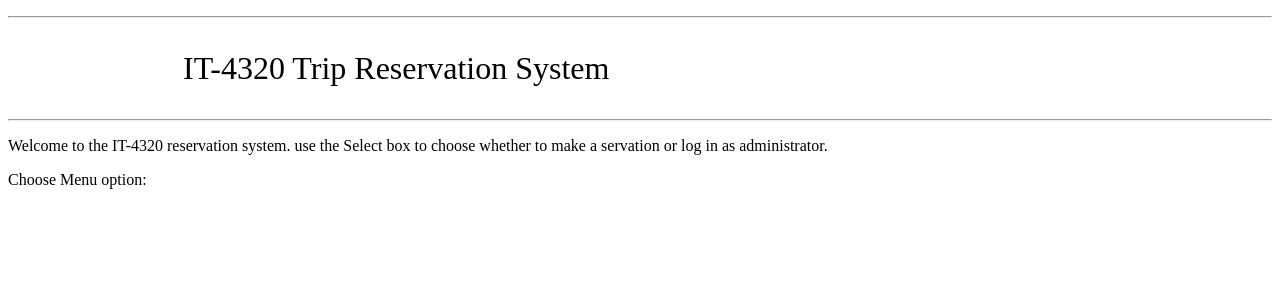
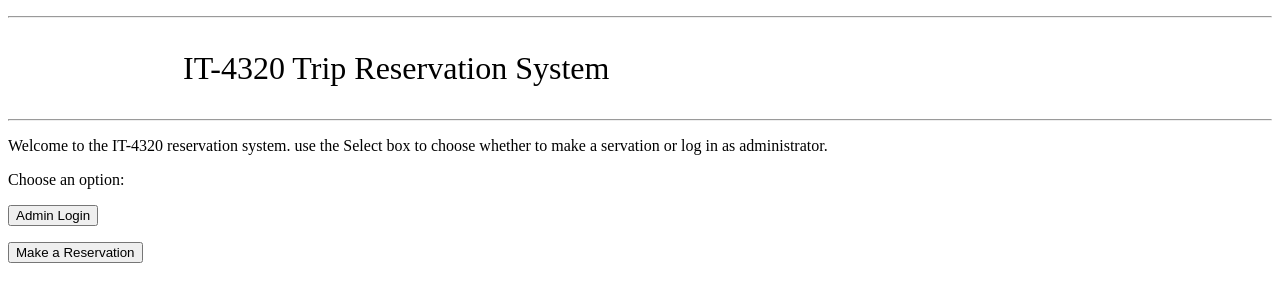
Before and after one commit to Selanokay/INFOTC4320Final, a Flask app: template INFOTC4320Final/templates/Main.html in a window 1280 px wide. Shown: the part 71-373 px from the top of the page. Run offline with Flask 3, Linux system fonts and the light colour scheme; the template is opened without the code that fills it, so the values that code supplies are empty.

Commit message:
Update Main.html
Garrett updated Main.html to include buttons that redirect to other pages by users choice as well as welcoming information and formatting changes

```diff
--- a/INFOTC4320Final/templates/Main.html
+++ b/INFOTC4320Final/templates/Main.html
@@ -27,6 +27,14 @@
     <hr>
     <p> Welcome to the IT-4320 reservation system. use the Select box to choose whether to make a servation or log in as administrator.</p>
     <p></p>
-    <p>Choose Menu option:</p>
+    <p>Choose an option:</p>
+    <a href="Admin">
+        <button>Admin Login</button>
+    </a>
+    <p></p>
+    <a href="Reservation">
+        <button>Make a Reservation</button>
+    </a>
+
 </body>
 </html>
```
